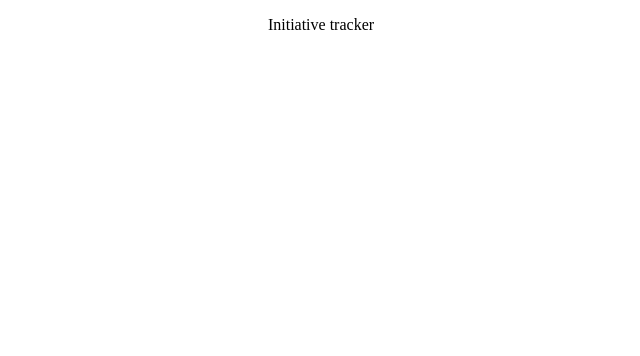
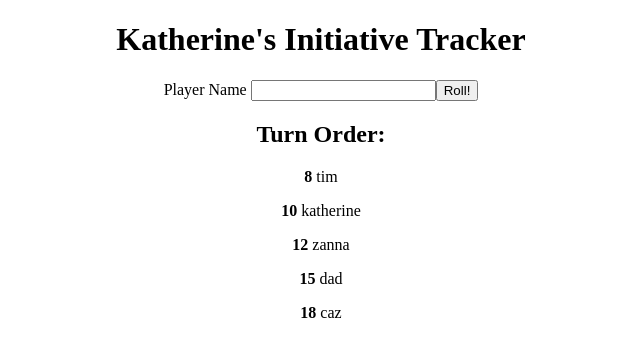
Before and after one commit to itskatherine/initiative-tracker, a React (Create React App) app: page / in a window 1280 px wide. Shown: the top 356 px of the page, without its empty margins (319-959 px from the left). Built offline with nearby package versions, Linux system fonts and the light colour scheme.

Commit message:
Added turn tracker and a test list of players, added sort function

```diff
--- a/src/App.js
+++ b/src/App.js
@@ -1,9 +1,12 @@
 import "./App.css";
+import Header from "./components/Header";
+import InitArea from "./components/InitArea";
 
 function App() {
   return (
     <div className="App">
-      <p>Initiative tracker</p>
+      <Header></Header>
+      <InitArea></InitArea>
     </div>
   );
 }
--- /dev/null
+++ b/src/components/Header.js
@@ -0,0 +1,9 @@
+const Header = () => {
+  return (
+    <header>
+      <h1>Katherine's Initiative Tracker</h1>
+    </header>
+  );
+};
+
+export default Header;
--- /dev/null
+++ b/src/components/InitArea.js
@@ -0,0 +1,24 @@
+import InitInput from "./InitInput";
+import TurnOrder from "./TurnOrder";
+import { useState } from "react";
+
+let players = [
+  { name: "katherine", initiative: 10 },
+  { name: "tim", initiative: 8 },
+  { name: "zanna", initiative: 12 },
+  { name: "caz", initiative: 18 },
+  { name: "dad", initiative: 15 },
+];
+
+const InitArea = () => {
+  const [playerlist, setPlayers] = useState(players);
+
+  return (
+    <>
+      <InitInput setPlayers={setPlayers}></InitInput>
+      <TurnOrder playerList={playerlist}></TurnOrder>
+    </>
+  );
+};
+
+export default InitArea;
--- /dev/null
+++ b/src/components/InitInput.js
@@ -0,0 +1,11 @@
+const InitInput = () => {
+  return (
+    <form>
+      <label>Player Name </label>
+      <input type="text"></input>
+      <button>Roll!</button>
+    </form>
+  );
+};
+
+export default InitInput;
--- /dev/null
+++ b/src/components/PlayerCard.js
@@ -0,0 +1,10 @@
+const PlayerCard = (props) => {
+  const { name, initiative } = props;
+  return (
+    <p>
+      <strong>{initiative}</strong>
+      {" " + name}
+    </p>
+  );
+};
+export default PlayerCard;
--- /dev/null
+++ b/src/components/TurnOrder.js
@@ -0,0 +1,25 @@
+import PlayerCard from "./PlayerCard";
+
+const TurnOrder = (props) => {
+  const { playerList } = props;
+  const orderedPlayerList = playerList.sort((a, b) => {
+    return a.initiative - b.initiative;
+  });
+  const playerCards = orderedPlayerList.map((player) => {
+    return (
+      <PlayerCard
+        key={player.name} //change this
+        name={player.name}
+        initiative={player.initiative}
+      ></PlayerCard>
+    );
+  });
+  return (
+    <div className="turn-order">
+      <h2>Turn Order:</h2>
+      {playerCards}
+    </div>
+  );
+};
+
+export default TurnOrder;
--- a/src/index.js
+++ b/src/index.js
@@ -1,11 +1,5 @@
-import React from "react";
 import ReactDOM from "react-dom/client";
-
 import App from "./App";
 
 const root = ReactDOM.createRoot(document.getElementById("root"));
-root.render(
-  <React.StrictMode>
-    <App />
-  </React.StrictMode>
-);
+root.render(<App />);
```
Also changed, not shown: 1 other file (tests, documents, lock files or other folders).
